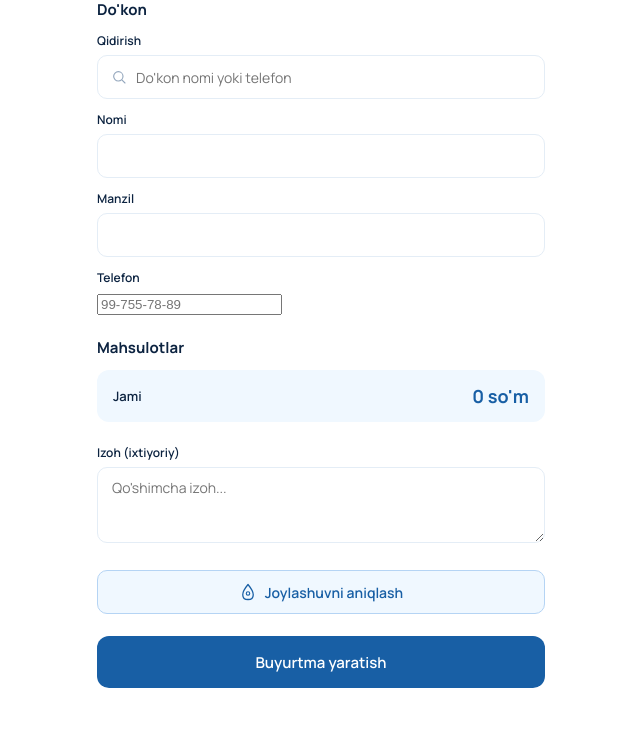
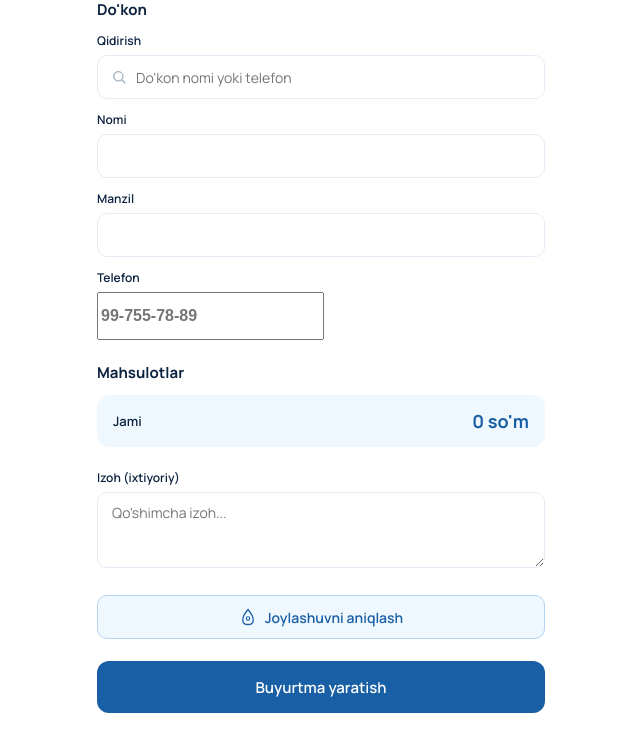
Before and after one commit to TNnodirbek/balance-system, a Django app: page /buyurtmalar/yangi/ in a window 1280 px wide. Shown: the part 77-830 px from the top of the page, without its empty margins (319-959 px from the left). Before the commit the page ends 765 px from the top, so only its background shows below. Run offline with Django 5.2, Linux system fonts and the light colour scheme; the visitor is signed in with stand-in values (Sample User, id 1).

Commit message:
Telefon input kattalashtirildi
Co-Authored-By: Claude Sonnet 5 <noreply@anthropic.com>

```diff
--- a/templates/buyurtmalar/yangi_buyurtma.html
+++ b/templates/buyurtmalar/yangi_buyurtma.html
@@ -137,6 +137,12 @@
 
         .input-qobiq input {
             padding-left: 38px;
+        }
+
+        .telefon-input {
+            height: 48px;
+            font-size: 16px;
+            font-weight: 600;
         }
 
         input:focus,
--- a/templates/dokonlar/tahrirlash.html
+++ b/templates/dokonlar/tahrirlash.html
@@ -66,6 +66,11 @@
         .maydon input:focus {
             border-color: #185FA5;
             background: #F7FAFD;
+        }
+        .maydon .telefon-input {
+            height: 48px;
+            font-size: 16px;
+            font-weight: 600;
         }
         .saqlash-tugma {
             width: 100%;
--- a/templates/foydalanuvchilar/dastavchik_qoshish.html
+++ b/templates/foydalanuvchilar/dastavchik_qoshish.html
@@ -66,6 +66,11 @@
         .maydon input:focus {
             border-color: #185FA5;
             background: #F7FAFD;
+        }
+        .maydon .telefon-input {
+            height: 48px;
+            font-size: 16px;
+            font-weight: 600;
         }
         .parol-qobiq {
             position: relative;
--- a/templates/foydalanuvchilar/dastavchik_tahrirlash.html
+++ b/templates/foydalanuvchilar/dastavchik_tahrirlash.html
@@ -66,6 +66,11 @@
         .maydon input:focus {
             border-color: #185FA5;
             background: #F7FAFD;
+        }
+        .maydon .telefon-input {
+            height: 48px;
+            font-size: 16px;
+            font-weight: 600;
         }
         .parol-qobiq { position: relative; }
         .parol-qobiq input { padding-right: 44px; }
--- a/templates/foydalanuvchilar/profil_tahrirlash.html
+++ b/templates/foydalanuvchilar/profil_tahrirlash.html
@@ -66,6 +66,11 @@
         .maydon input:focus {
             border-color: #185FA5;
             background: #F7FAFD;
+        }
+        .maydon .telefon-input {
+            height: 48px;
+            font-size: 16px;
+            font-weight: 600;
         }
         .parol-qobiq { position: relative; }
         .parol-qobiq input { padding-right: 44px; }
```
